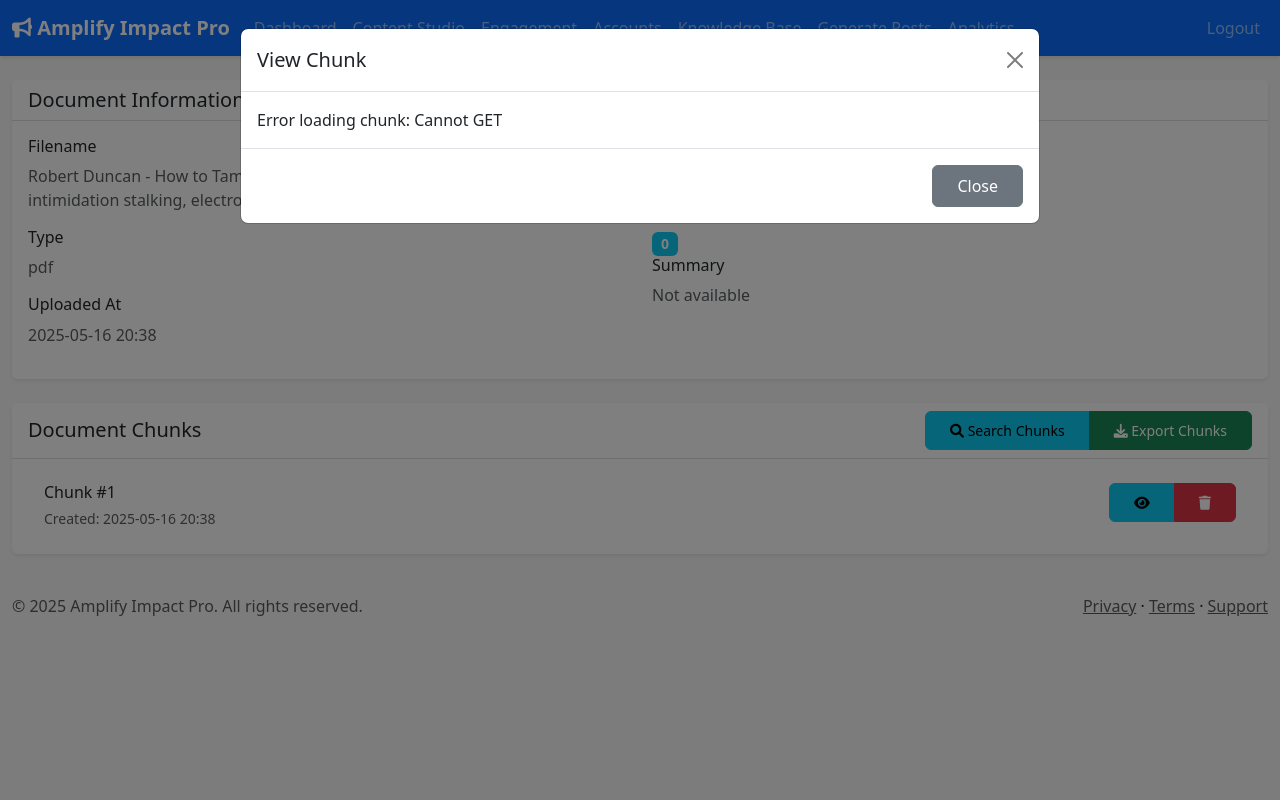
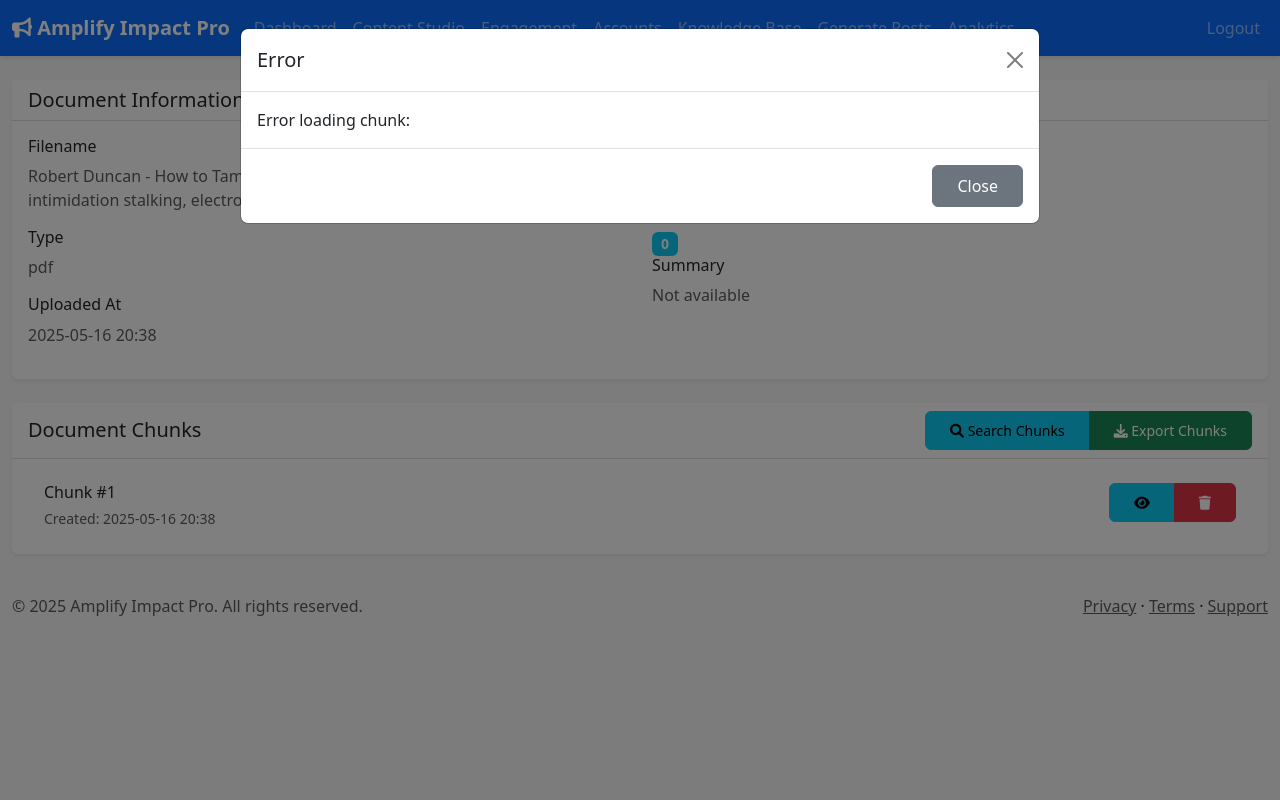
Before and after one commit to Renaissance-AI-Solutions/AmplifyImpactAI, a Flask app: page /knowledge-base/documents/2 in a window 1280 px wide, after a click that opens the changed part. Run offline with Flask 3, Linux system fonts and the light colour scheme; a user stored in the database is signed in; data comes from the database, SQL or seed files in the repository; data that the repository does not hold is empty; some libraries are stand-ins or nearby versions.

Commit message:
feat: Add chunk view endpoint and improve chunk modal UI\n\n- Add /chunks/<chunk_id> route for JSON chunk viewing with ownership verification\n- Update view.html modal and JS for chunk display and error handling\n- Ensure seamless chunk viewing and error feedback in UI

```diff
--- a/app/routes/knowledge_base.py
+++ b/app/routes/knowledge_base.py
@@ -134,6 +134,22 @@
         title=f"{document.original_filename} - Document"
     )
 
+@kb_bp.route('/chunks/<int:chunk_id>')
+@login_required
+def view_chunk(chunk_id):
+    """View a specific chunk as JSON, with ownership verification."""
+    chunk = KnowledgeChunk.query.get_or_404(chunk_id)
+    # Verify ownership via parent document
+    if not chunk.document or chunk.document.portal_user_id != current_user.id:
+        return {'error': 'Unauthorized access to chunk.'}, 403
+    return {
+        'id': chunk.id,
+        'content': chunk.content,
+        'document_id': chunk.document_id,
+        'title': chunk.document.original_filename if chunk.document else None,
+        'faiss_index_id': chunk.faiss_index_id if hasattr(chunk, 'faiss_index_id') else None
+    }
+
 @kb_bp.route('/search')
 @login_required
 def search():
--- a/app/templates/knowledge_base/view.html
+++ b/app/templates/knowledge_base/view.html
@@ -104,11 +104,11 @@
     <div class="modal-dialog modal-lg">
         <div class="modal-content">
             <div class="modal-header">
-                <h5 class="modal-title">View Chunk</h5>
+                <h5 class="modal-title" id="chunkTitle">View Chunk</h5>
                 <button type="button" class="btn-close" data-bs-dismiss="modal"></button>
             </div>
             <div class="modal-body">
-                <div id="chunk-content"></div>
+                <div id="chunkContent"></div>
             </div>
             <div class="modal-footer">
                 <button type="button" class="btn btn-secondary" data-bs-dismiss="modal">Close</button>
@@ -179,11 +179,24 @@
 
         $.ajax({
             url: '/knowledge-base/chunks/' + chunkId,
+            method: 'GET',
             success: function(response) {
-                $('#chunk-content').html(response.content);
+                if (response.error) {
+                    $('#chunkTitle').text('Error');
+                    $('#chunkContent').html('<span class="text-danger">' + response.error + '</span>');
+                } else {
+                    $('#chunkTitle').text('Chunk from ' + (response.title || 'Unknown Document'));
+                    $('#chunkContent').text(response.content);
+                }
             },
             error: function(xhr) {
-                $('#chunk-content').html('Error loading chunk: ' + xhr.responseText);
+                if (xhr.status === 403) {
+                    $('#chunkTitle').text('Unauthorized');
+                    $('#chunkContent').html('<span class="text-danger">Unauthorized access to chunk.</span>');
+                } else {
+                    $('#chunkTitle').text('Error');
+                    $('#chunkContent').html('Error loading chunk: ' + xhr.responseText);
+                }
             }
         });
     });
```
